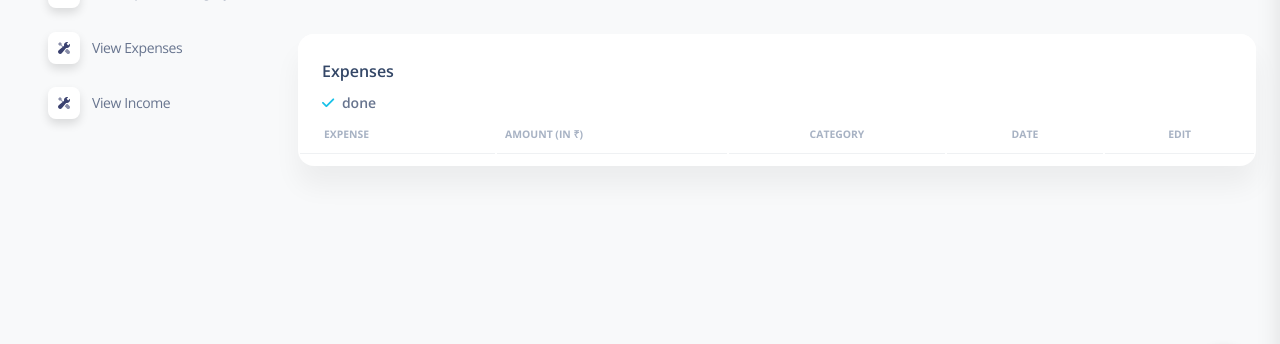
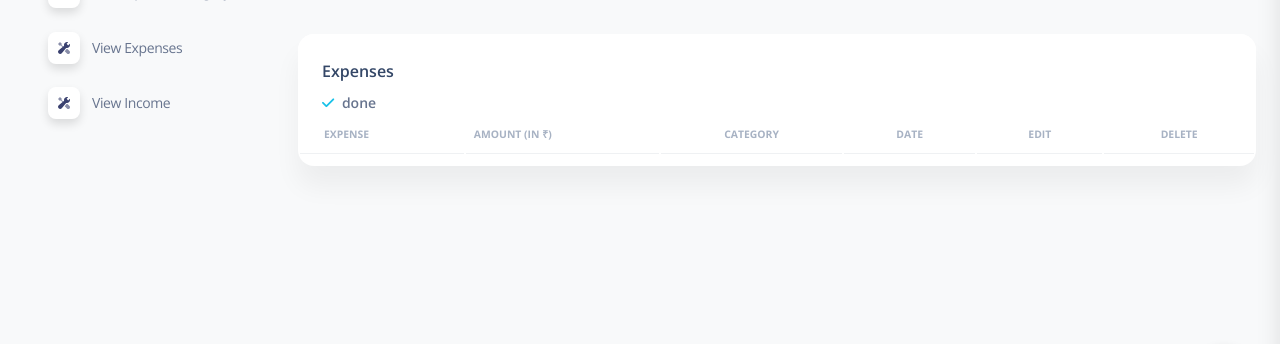
Before and after one commit to SanyaNanda/quantum_personal_finance, a Django app: template templates/finances/expense_view.html in a window 1280 px wide; the page is wider, and only the part inside the window is pictured. Shown: the part 370-714 px from the top of that part. Run offline with Django 4.2, Linux system fonts and the light colour scheme; the template is opened without the code that fills it: values that come from a table or form of the project are taken from there, others are empty; the visitor is signed in with stand-in values (Sample User, id 1); data comes from the database, SQL or seed files in the repository; some libraries are stand-ins or nearby versions.

Commit message:
Delete expense and view items

```diff
--- a/finances/urls.py
+++ b/finances/urls.py
@@ -10,8 +10,10 @@ urlpatterns = [
    path('home/<username>/', DashboardView,name="home"),
    path('add-income/<username>/', AddIncomeView,name="add-income"),
    path('update-income/<username>/<int:id>', UpdateIncomeView,name="update-income"),
+   path('delete-income/<username>/<int:id>', DeleteIncomeView,name="delete-income"),
    path('add-expense/<username>/', AddExpenseView,name="add-expense"),
    path('update-expense/<username>/<int:id>', UpdateExpenseView,name="update-expense"),
+   path('delete-expense/<username>/<int:id>', DeleteExpenseView,name="delete-expense"),
    path('add-income-category/<username>/', AddIncomeCategoryView,name="add-income-category"),
    path('add-expense-category/<username>/', AddExpenseCategoryView,name="add-expense-category"),
    path('dashboard/<username>/', DashboardView,name="dashboard"),
--- a/templates/finances/expense_view.html
+++ b/templates/finances/expense_view.html
@@ -138,6 +138,7 @@
                             <th class="text-center text-uppercase text-secondary text-xxs font-weight-bolder opacity-7">Category</th>
                             <th class="text-center text-uppercase text-secondary text-xxs font-weight-bolder opacity-7">Date</th>
                             <th class="text-center text-uppercase text-secondary text-xxs font-weight-bolder opacity-7">Edit</th>
+                            <th class="text-center text-uppercase text-secondary text-xxs font-weight-bolder opacity-7">Delete</th>
                           </tr>
                         </thead>
                         <tbody>
@@ -169,6 +170,11 @@
                                   <i class="fa fa-edit"></i>
                                 </a>
                               </td>
+                              <td class="align-middle">
+                                <a href="{% url 'finances:delete-expense' user.username expense.id%}" class="text-secondary font-weight-bold text-xs" data-toggle="tooltip" data-original-title="Edit user">
+                                  <i class="fa fa-trash"></i>
+                                </a>
+                              </td>
                             </tr>
                             {% endfor %}
     {% endif %}
--- a/templates/finances/income_view.html
+++ b/templates/finances/income_view.html
@@ -53,6 +53,9 @@
                       <td class="align-middle text-center text-sm">
                         <span class="text-xs font-weight-bold"><a href="{% url 'finances:update-income' user.username income.id%}">Update</a></span>
                       </td>
+                      <td class="align-middle text-center text-sm">
+                        <span class="text-xs font-weight-bold"><a href="{% url 'finances:delete-income' user.username income.id%}">Delete</a></span>
+                      </td>
                     </tr>
                     {% endfor %}
                   </tbody>
```
Also changed, not shown: finances/views.py (+11 -0 lines).
